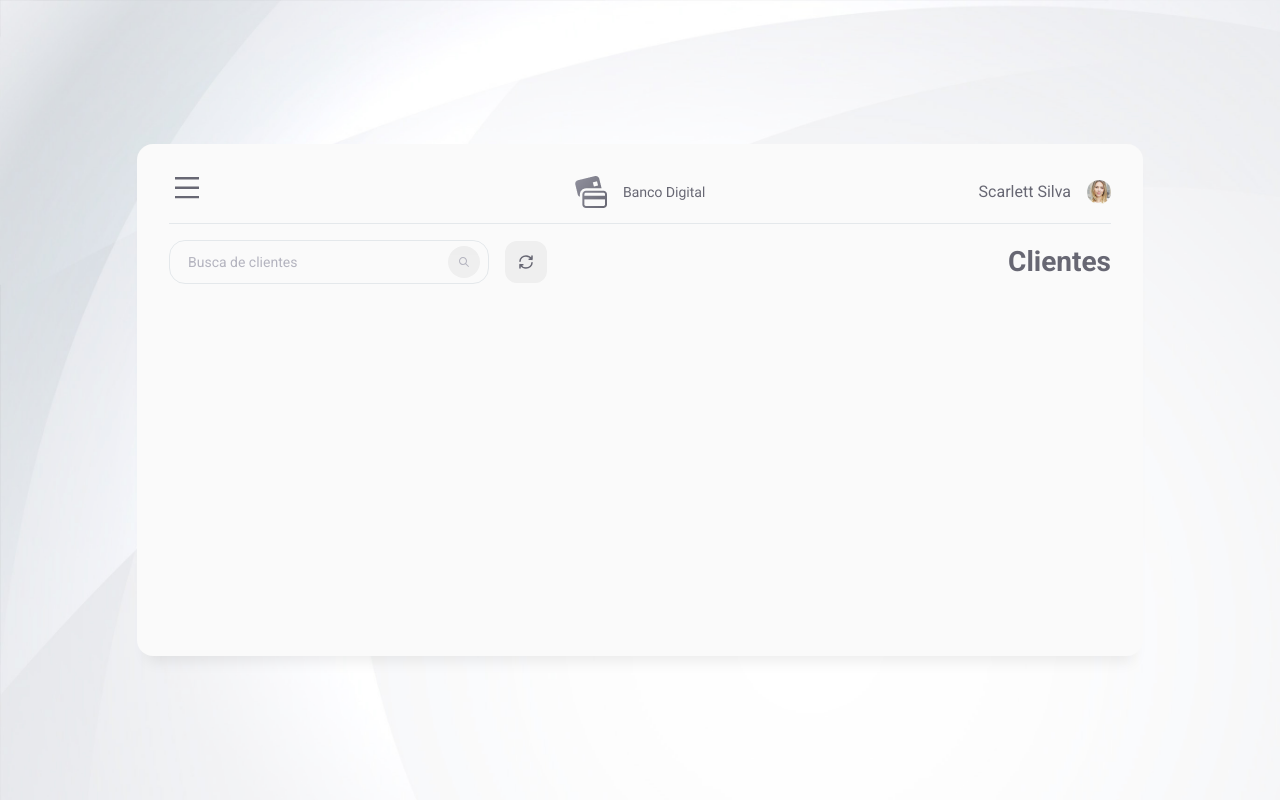
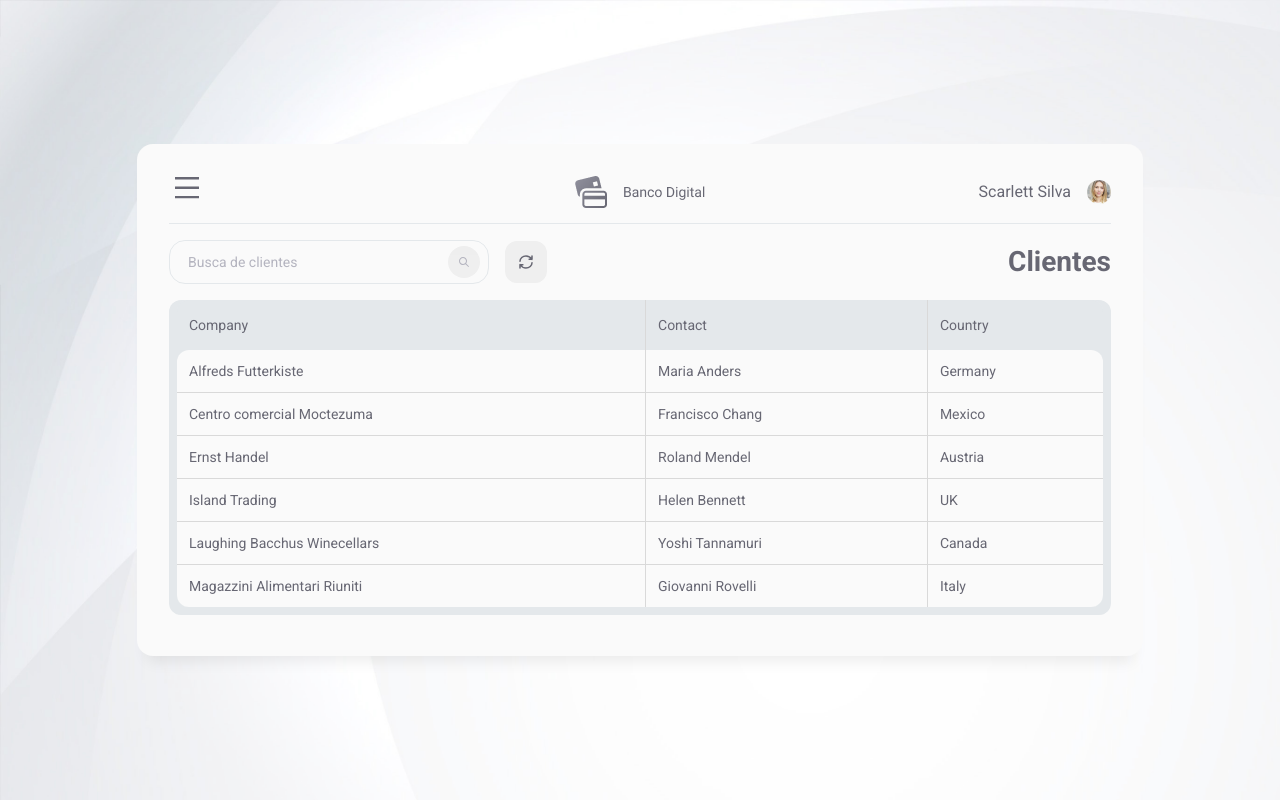
Before and after one commit to Pazeto22/bank-panel, a Next.js app: page /clientes in a window 1280 px wide. Built offline with nearby package versions, Linux system fonts and the light colour scheme.

Commit message:
Feat: Tabela (Estrutura HTML + estilo)

```diff
--- a/pages/clientes/index.tsx
+++ b/pages/clientes/index.tsx
@@ -5,6 +5,7 @@ import CardTitle from "components/CardTitle";
 // Componentes
 import InputSearch from "components/UI/inputs/InputSearch";
 import IconButton from "components/UI/Buttons/IconButton";
+import Table from "components/Table";
 
 // Ícones
 import RefreshIcon from "../../public/assets/svg/refresh.svg";
@@ -22,6 +23,7 @@ function Clients() {
           <RefreshIcon />
         </IconButton>
       </CardTitle>
+      <Table></Table>
     </Card>
   );
 }
--- a/src/components/Card/index.tsx
+++ b/src/components/Card/index.tsx
@@ -4,7 +4,6 @@ import { ReactNode } from "react";
 
 import Container from "components/UI/Container";
 import CardHeader from "components/CardHeader";
-import CardTitle from "components/CardTitle";
 
 interface CardProps {
   children: ReactNode;
--- /dev/null
+++ b/src/components/Table/index.tsx
@@ -0,0 +1,53 @@
+import s from "./styles.module.scss";
+
+import { ReactNode } from "react";
+
+interface TableProps {
+  children?: ReactNode;
+}
+
+function Table({ children }: TableProps) {
+  return (
+    <div className={s.tableWrapper}>
+      <table className={`${s.table} body-i`}>
+        <tr className={s.tableLine}>
+          <th className={s.tableTh}>Company</th>
+          <th className={s.tableTh}>Contact</th>
+          <th className={s.tableTh}>Country</th>
+        </tr>
+        <tr className={s.tableLine}>
+          <td>Alfreds Futterkiste</td>
+          <td>Maria Anders</td>
+          <td>Germany</td>
+        </tr>
+        <tr className={s.tableLine}>
+          <td>Centro comercial Moctezuma</td>
+          <td>Francisco Chang</td>
+          <td>Mexico</td>
+        </tr>
+        <tr className={s.tableLine}>
+          <td>Ernst Handel</td>
+          <td>Roland Mendel</td>
+          <td>Austria</td>
+        </tr>
+        <tr className={s.tableLine}>
+          <td>Island Trading</td>
+          <td>Helen Bennett</td>
+          <td>UK</td>
+        </tr>
+        <tr className={s.tableLine}>
+          <td>Laughing Bacchus Winecellars</td>
+          <td>Yoshi Tannamuri</td>
+          <td>Canada</td>
+        </tr>
+        <tr className={s.tableLine}>
+          <td>Magazzini Alimentari Riuniti</td>
+          <td>Giovanni Rovelli</td>
+          <td>Italy</td>
+        </tr>
+      </table>
+    </div>
+  );
+}
+
+export default Table;
--- /dev/null
+++ b/src/components/Table/styles.module.scss
@@ -0,0 +1,62 @@
+@import "../../../styles/colors.scss";
+
+.tableWrapper {
+  margin-top: 1rem;
+  padding: 0.5rem;
+  border-radius: 12px;
+  background-color: $white-dark;
+  padding-top: 0;
+}
+
+.table {
+  overflow: hidden;
+  border-radius: 12px;
+  border-collapse: collapse;
+  width: 100%;
+  background-color: $white-dark;
+  color: $grey;
+}
+
+.tableLine {
+  margin: 1rem;
+  text-align: left;
+
+  td {
+    border-left: 1px solid $white-dark-2;
+    border-bottom: 1px solid $white-dark-2;
+    padding-left: 1rem;
+    padding: 0.75rem;
+    background-color: $white;
+  }
+
+  td:first-child {
+    border-left: none;
+  }
+
+  &:nth-child(2) > td:first-child {
+    border-radius: 12px 0 0 0;
+  }
+
+  &:nth-child(2) > td:last-child {
+    border-radius: 0 12px 0 0;
+  }
+
+  &:last-child > td {
+    border-bottom: none;
+  }
+
+  &:hover td {
+    background-color: $white-50;
+  }
+}
+
+.tableTh {
+  user-select: none;
+  border-left: 1px solid $white-dark-2;
+  padding: 1rem 0.75rem;
+  background-color: $white-dark;
+
+  &:first-child {
+    border-left: none;
+  }
+}
--- a/styles/colors.scss
+++ b/styles/colors.scss
@@ -6,7 +6,6 @@ $primary-dark: #002877;
 
 $black: #202024;
 $black-light: #42424a;
-$black-03: hsla(240, 6%, 13%, 0.03);
 $black-05: hsla(240, 6%, 13%, 0.05);
 
 $white: #fafafa;
```
